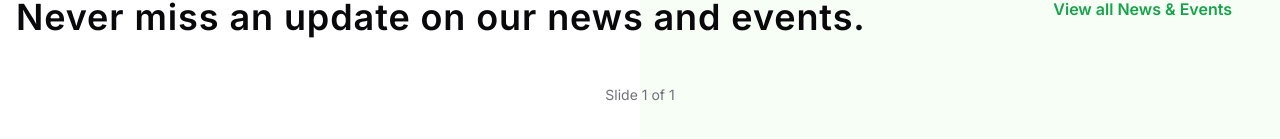
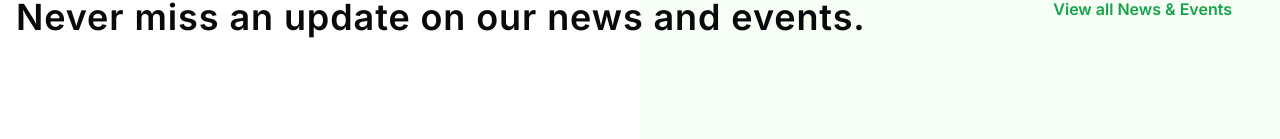
Before and after one commit to scottchen98/crystal-mall-app-redesign, a Next.js app: page / in a window 1280 px wide. Shown: the part 1418-1557 px from the top of the page. Built offline with nearby package versions, Linux system fonts and the light colour scheme.

Commit message:
hide progress indicator in tablet and desktop views

```diff
--- a/src/app/events-section.tsx
+++ b/src/app/events-section.tsx
@@ -101,7 +101,7 @@ export default function EventsSection() {
         <CarouselPrevious />
         <CarouselNext />
       </Carousel>
-      <div className="py-2 text-center text-sm text-muted-foreground">
+      <div className="py-2 text-center text-sm text-muted-foreground md:hidden">
         Slide {current} of {count}
       </div>
 
```
